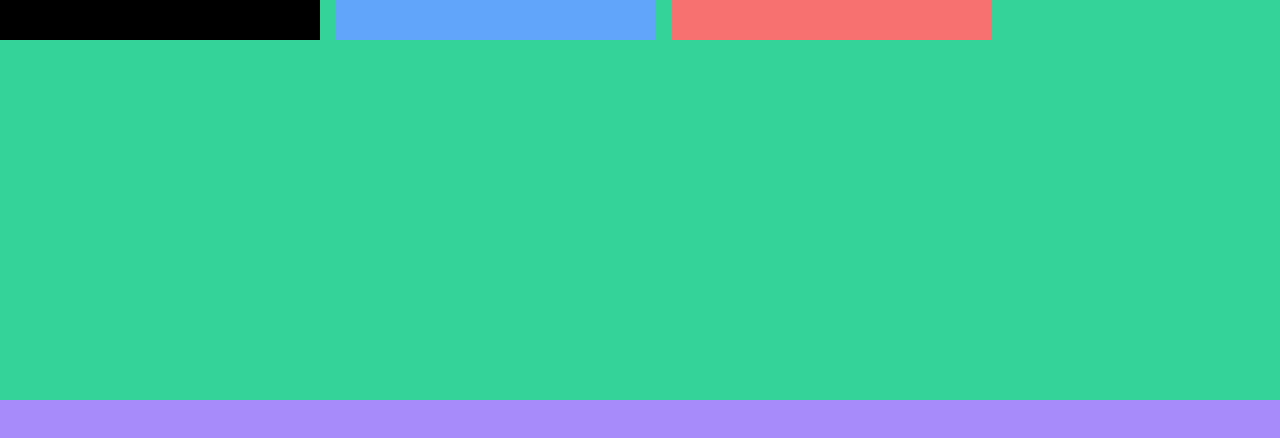
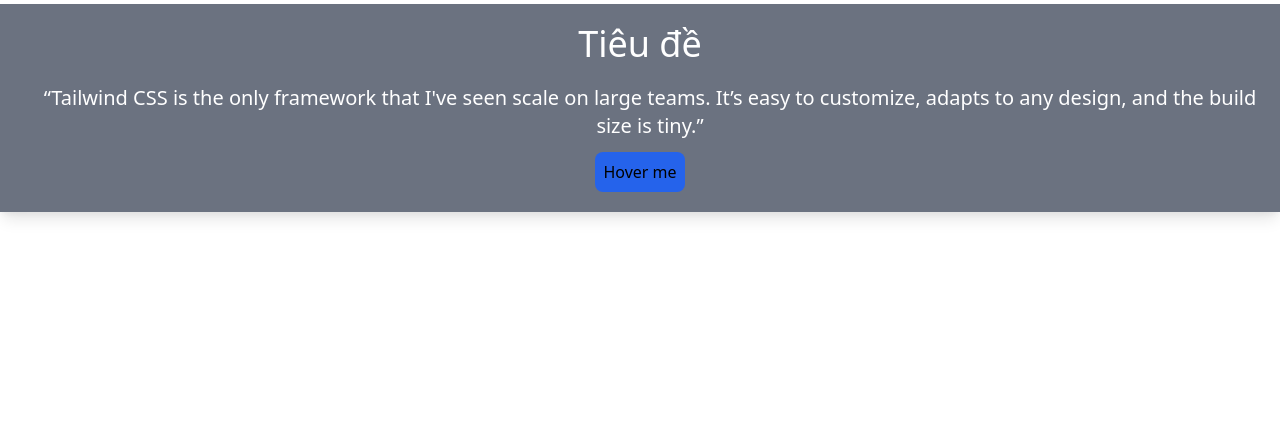
Before and after one commit to dungpv/booking_ticket, a React (Create React App) app: page / in a window 1280 px wide. Shown: the top 438 px of the page. Built offline with nearby package versions, Linux system fonts and the light colour scheme.

Commit message:
TailwindCss demo

```diff
--- a/src/App.js
+++ b/src/App.js
@@ -1,7 +1,11 @@
 import "./App.css";
+import BorderRadius from "./TailwindComponent/BorderRadius";
+import CustomCss from "./TailwindComponent/CustomCss";
 import DemoGrid from "./TailwindComponent/DemoGrid";
 import FlexDemo from "./TailwindComponent/FlexDemo";
 import PaddingMarginDemo from "./TailwindComponent/PaddingMarginDemo";
+import ResponsiveDemo from "./TailwindComponent/ResponsiveDemo";
+import TextBackGroundDemo from "./TailwindComponent/TextBackGroundDemo";
 import WidthHeightDemo from "./TailwindComponent/WidthHeightDemo";
 
 function App() {
@@ -10,7 +14,11 @@ function App() {
       {/* <DemoGrid></DemoGrid>
       <PaddingMarginDemo></PaddingMarginDemo>
       <WidthHeightDemo></WidthHeightDemo> */}
-      <FlexDemo></FlexDemo>
+      {/* <FlexDemo></FlexDemo> */}
+      {/* <TextBackGroundDemo></TextBackGroundDemo>
+      <BorderRadius></BorderRadius> */}
+      {/* <ResponsiveDemo></ResponsiveDemo> */}
+      <CustomCss></CustomCss>
     </div>
   );
 }
--- /dev/null
+++ b/src/TailwindComponent/BorderRadius.js
@@ -0,0 +1,20 @@
+import React from "react";
+
+export default function BorderRadius(props) {
+  return (
+    <>
+      <div className="container mt-5">
+        <button className="rounded-lg bg-green-400 p-5 w-40 text-white">
+          Hello CyberLearn
+        </button>
+        <button className="rounded-lg bg-green-400 p-5 w-40 text-white shadow ...">
+          Hello CyberLearn
+        </button>
+      </div>
+      <div class="rounded-full bg-purple-400 w-24 py-3 px-6...">Pill Shape</div>
+      <div class="rounded-full bg-purple-400 h-24 w-24 flex items-center justify-center...">
+        Circle
+      </div>
+    </>
+  );
+}
--- /dev/null
+++ b/src/TailwindComponent/CustomCss.css
@@ -0,0 +1,11 @@
+.text-color-red {
+  color: red;
+}
+
+.content {
+  @apply text-xl text-white ml-5 mt-5 hover:text-yellow-500 duration-500;
+}
+
+.animation-scale {
+  @apply rounded-lg mt-3 p-2 transition duration-500 ease-in-out bg-blue-600 hover:bg-red-600 transform hover:-translate-y-1 hover:scale-110;
+}
--- /dev/null
+++ b/src/TailwindComponent/CustomCss.js
@@ -0,0 +1,20 @@
+import React, { Component } from "react";
+import "./CustomCss.css";
+
+export default class CustomCss extends Component {
+  render() {
+    return (
+      <div className="container mt-1">
+        <article className="bg-gray-500 p-5 shadow-lg">
+          <p className="text-4xl text-white">Tiêu đề</p>
+          <p className="content">
+            “Tailwind CSS is the only framework that I've seen scale on large
+            teams. It’s easy to customize, adapts to any design, and the build
+            size is tiny.”
+          </p>
+          <button class="animation-scale">Hover me</button>
+        </article>
+      </div>
+    );
+  }
+}
--- /dev/null
+++ b/src/TailwindComponent/ResponsiveDemo.js
@@ -0,0 +1,11 @@
+import React from "react";
+
+export default function ResponsiveDemo(props) {
+  return (
+    <div className="container mt-5">
+      <button className="sm:bg-red-400 md:bg-green-400 lg:bg-blue-400 bg-blue-100 rounded-lg p-5">
+        Hello CyberLearn
+      </button>
+    </div>
+  );
+}
--- /dev/null
+++ b/src/TailwindComponent/TextBackGroundDemo.js
@@ -0,0 +1,22 @@
+import React from "react";
+
+export default function TextBackGroundDemo(props) {
+  return (
+    <div className="container">
+      <p className="text-xs">CyberLearn React Tailwind XS</p>
+      <p className="text-sm">CyberLearn React Tailwind SM</p>
+      <p className="text-lg">CyberLearn React Tailwind LG</p>
+
+      <p className="text-blue-50">CyberLearn React Tailwind</p>
+      <p className="text-blue-100">CyberLearn React Tailwind</p>
+      <p className="text-blue-200">CyberLearn React Tailwind</p>
+      <p className="text-blue-300">CyberLearn React Tailwind</p>
+      <p className="text-blue-400">CyberLearn React Tailwind</p>
+      <p className="text-blue-500">CyberLearn React Tailwind</p>
+      <p className="text-blue-600">CyberLearn React Tailwind</p>
+      <p className="text-blue-700">CyberLearn React Tailwind</p>
+      <p className="text-blue-800">CyberLearn React Tailwind</p>
+      <p className="text-blue-900">CyberLearn React Tailwind</p>
+    </div>
+  );
+}
```
